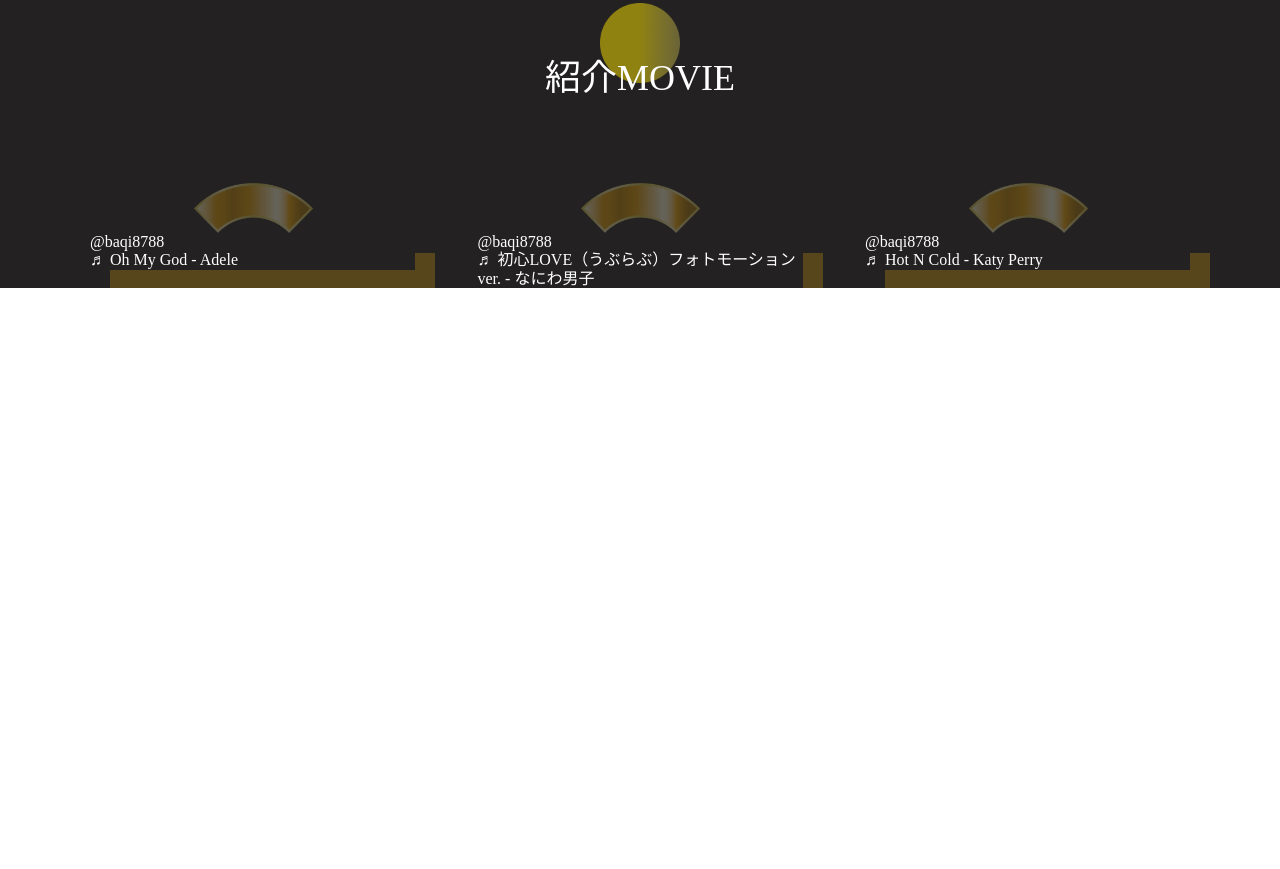
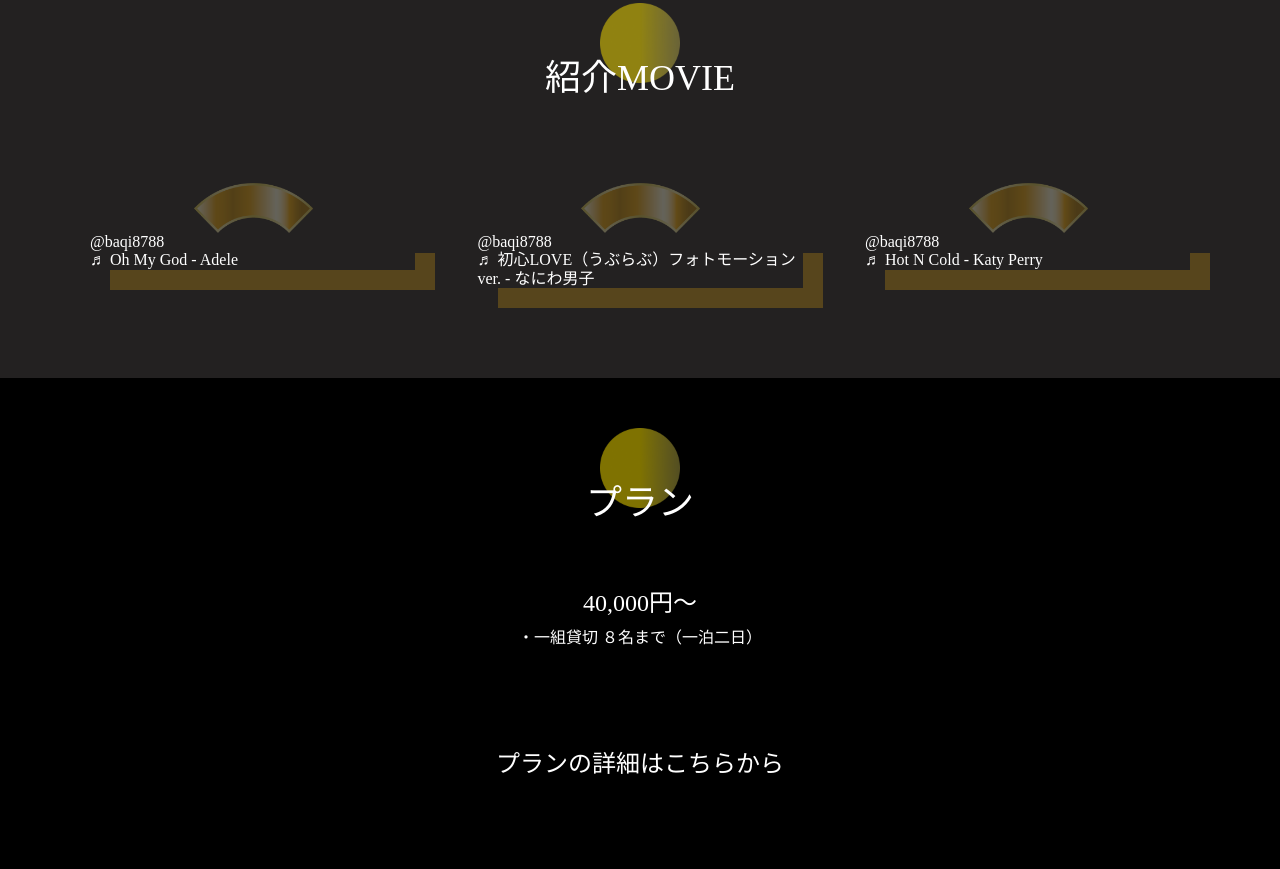
Before and after one commit to macmeals/kamiyoshi-site, a plain HTML site: page content/index.html in a window 1280 px wide. Shown: the part 4799-5668 px from the top of the page. Before the commit the page ends 5087 px from the top, so only its background shows below. Drawn offline with Linux system fonts and the light colour scheme; a script that the page names is missing; a web font is replaced by a local one.

Commit message:
Plan部分完了。

```diff
--- a/content/index.html
+++ b/content/index.html
@@ -155,7 +155,7 @@
                     <img class="c-illust__ecllipse u-margin__top50" src="./img/ellipse.png" alt="サブタイトルの画像">
                     <h3 class="p-articleheader__text u-margin__top50">紹介MOVIE</h3>
                 </div>
-                <div class="p-sns__contents u-margin__top100">
+                <div class="p-sns__contents u-margin__top100 u-margin__bottom90">
                     <div class="p-sns__tiktok">
                         <img class="c-illust__topfan" src="./img/topfan.png" alt="TikTokのあしらい">
                         <blockquote class="c-photo__tiktok tiktok-embed" cite="https://www.tiktok.com/@baqi8788/video/7035808620218567938" data-video-id="7035808620218567938" style="max-width: 605px;min-width: 325px; width: 10%;" ><section> <a target="_blank" title="@baqi8788" href="https://www.tiktok.com/@baqi8788?refer=embed">@baqi8788</a> <p></p> <a target="_blank" title="♬ Oh My God - Adele" href="https://www.tiktok.com/music/Oh-My-God-7032030304735627265?refer=embed">♬ Oh My God - Adele</a> </section> </blockquote> <script async src="https://www.tiktok.com/embed.js"></script>
@@ -169,7 +169,16 @@
                         <blockquote class="c-photo__tiktok tiktok-embed" cite="https://www.tiktok.com/@baqi8788/video/7024688203290430721" data-video-id="7024688203290430721" style="max-width: 605px;min-width: 325px;  width: 10%;" > <section> <a target="_blank" title="@baqi8788" href="https://www.tiktok.com/@baqi8788?refer=embed">@baqi8788</a> <p></p> <a target="_blank" title="♬ Hot N Cold - Katy Perry" href="https://www.tiktok.com/music/Hot-N-Cold-6994930495524031234?refer=embed">♬ Hot N Cold - Katy Perry</a> </section> </blockquote> <script async src="https://www.tiktok.com/embed.js"></script>
                     </div>
                 </div>
-                </article>
+            </article>
+            <article class="p-plan">
+                <div class="p-articleheader">
+                    <img class="c-illust__ecllipse u-margin__top50" src="./img/ellipse.png" alt="サブタイトルの画像">
+                    <h3 class="p-articleheader__text u-margin__top50">プラン</h3>
+                </div>
+                <p class="u-margin__top75 c-text__name">40,000円〜</p>
+                <p>・一組貸切 ８名まで（一泊二日）</p>
+                <a class="c-underline__white c-text__name u-margin__top100 u-margin__bottom90" href="#">プランの詳細はこちらから</a>
+            </article>
 
         </main>
         <aside>
--- a/content/scss/object/project/_p-main.scss
+++ b/content/scss/object/project/_p-main.scss
@@ -157,6 +157,13 @@
     }
 }
 
+.p-plan {
+    width: 100%;
+    height: 100%;
+    background-color: #000000;
+    @include mixin.verticalcenter;
+}
+
 .p-swiper {
     width: 90vw;
     height: 470px;
--- a/content/scss/object/utility/_u-margin.scss
+++ b/content/scss/object/utility/_u-margin.scss
@@ -22,10 +22,6 @@
         margin-bottom: 6px;
     }
 
-    &__bottom6 {
-        margin-bottom: 6px;
-    }
-
     &__bottom90 {
         margin-bottom: 90px;
     }
```
Also changed, not shown: content/css/kamiyoshi-style.css, 1 other file.
